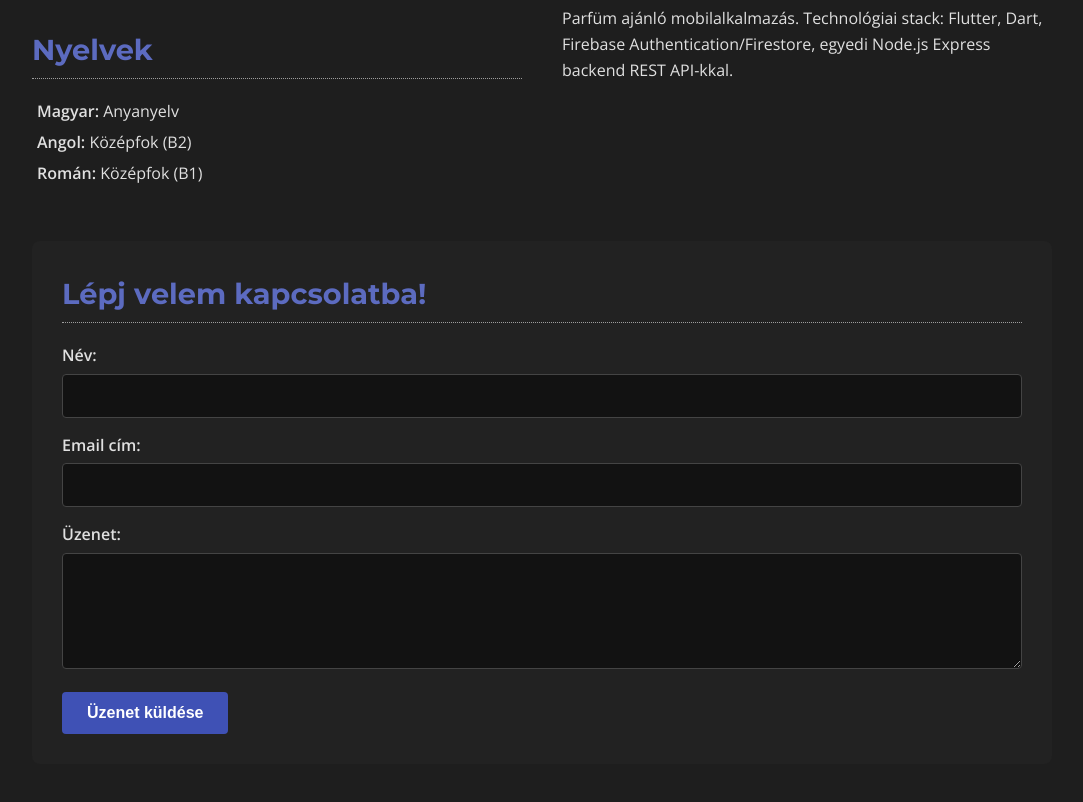
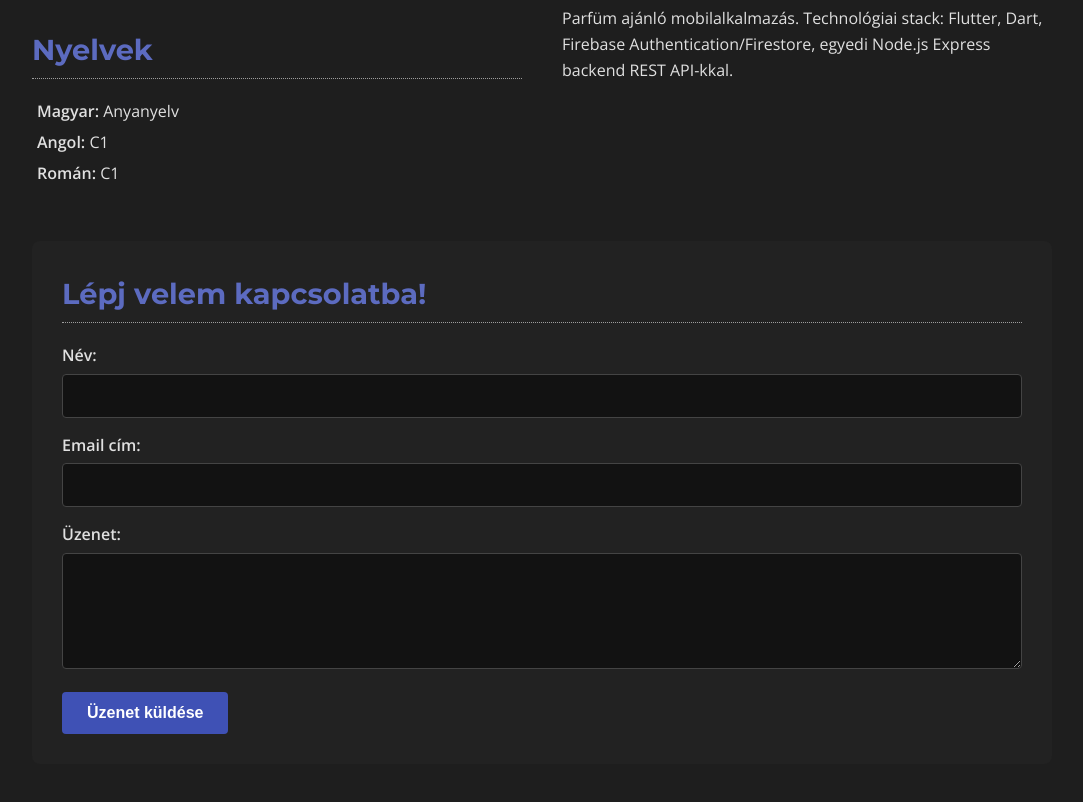
Before and after one commit to bako-adam31/cv_website, a website built with webpack: page index.html in a window 1280 px wide. Shown: the part 985-1787 px from the top of the page, without its empty margins (98-1181 px from the left). Built offline with nearby package versions, Linux system fonts and the light colour scheme.

Commit message:
cv website

```diff
--- a/index.html
+++ b/index.html
@@ -218,8 +218,8 @@
     <h2 class="section-title">Nyelvek</h2>
     <ul style="list-style: none; margin-left: 5px;">
       <li style="margin-bottom: 5px;"><strong>Magyar:</strong> Anyanyelv</li>
-      <li style="margin-bottom: 5px;"><strong>Angol:</strong> Középfok (B2)</li>
-      <li style="margin-bottom: 5px;"><strong>Román:</strong> Középfok (B1)</li>
+      <li style="margin-bottom: 5px;"><strong>Angol:</strong> C1</li>
+      <li style="margin-bottom: 5px;"><strong>Román:</strong> C1</li>
     </ul>
   </div>
 
```
